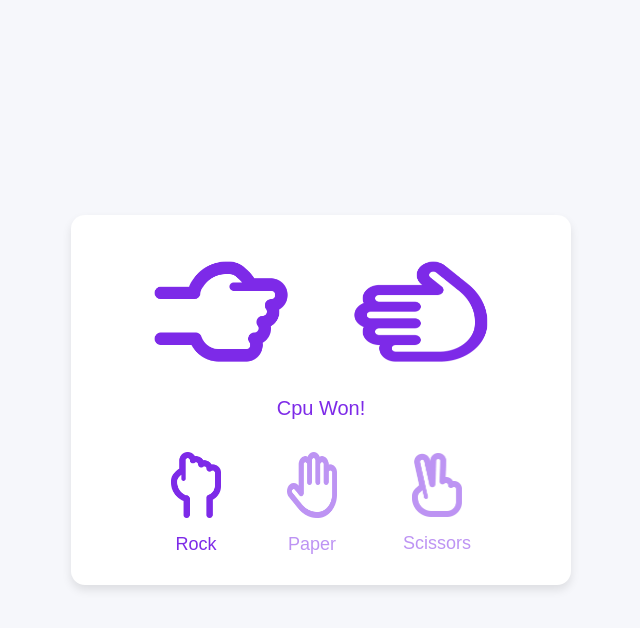
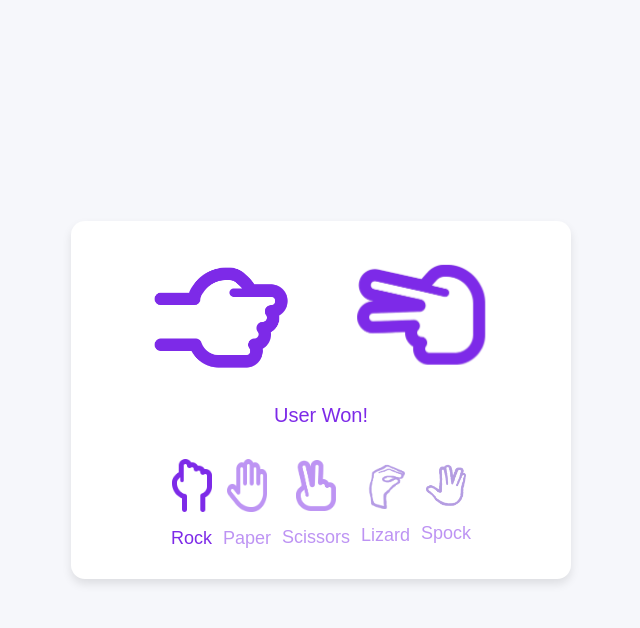
Before and after one commit to Ariel-cano/Rock-Paper-Scissors-Game, a plain HTML site: page index.html in a window 1280 px wide. Both pictures are taken after a click on the element "Rock". Shown: the whole page, without its empty margins (319-959 px from the left). Drawn offline with Linux system fonts and the light colour scheme.

Commit message:
Third
Extended Version: Rock, Paper, Scissors, Lizard, Spock
This extended version of the classic "Rock, Paper, Scissors" game introduces two additional options: Lizard and Spock, creating a more complex and engaging gameplay experience. The rules follow the original "Rock, Paper, Scissors" mechanics with the following enhancements:

Rock crushes Scissors, crushes Lizard.
Paper covers Rock, disproves Spock.
Scissors cuts Paper, decapitates Lizard.
Lizard eats Paper, poisons Spock.
Spock smashes Scissors, vaporizes Rock.
This expanded version is designed to increase the variety of outcomes and add more strategic decisions for players.

Key Features:
Includes 5 options: Rock, Paper, Scissors, Lizard, and Spock.
Expanded rules for more exciting gameplay.
Improved UI for selecting options.
Compatible with both single-player and multiplayer modes.
This version provides a more dynamic experience with an enhanced set of choices and interactions between the elements, making the game more interesting and unpredictable.

```diff
--- a/index.html
+++ b/index.html
@@ -35,6 +35,14 @@
                 <img src="images/scissors.png" alt="">
                 <p>Scissors</p>
             </span>
+            <span class="option_image">
+                <img src="images/lizard.png" alt="" class="lizard">
+                <p>Lizard</p>
+            </span>
+            <span class="option_image">
+                <img src="images/spoke.png" alt="">
+                <p>Spock</p>
+            </span>
         </div>
     </section>
 
--- a/script.js
+++ b/script.js
@@ -5,20 +5,22 @@ const gameContainer = document.querySelector('.container'),
     result = document.querySelector('.result'),
     optionImages = document.querySelectorAll('.option_image');
 
-// Массив изображений для вариантов
-const cpuImages = ["images/rock.png", "images/paper.png", "images/scissors.png"];
+
+const cpuImages = ["images/rock.png", "images/paper.png", "images/scissors.png", 'images/lizard.png', "images/spoke.png"];
 const outcomes = {
-    RR: "Draw", RP: "Cpu", RS: "User",
-    PP: "Draw", PR: "User", PS: "Cpu",
-    SS: "Draw", SP: "User", SR: "Cpu"
+    RR: "Draw", RP: "Cpu", RS: "User", RSp: "Cpu", RL: "User",
+    PP: "Draw", PR: "User", PS: "Cpu", PSp: "User", PL: "Cpu",
+    SS: "Draw", SP: "User", SR: "Cpu", SSp: "Cpu", SL: "User",
+    SpSp: "Draw", SpR: "User", SpP: "Cpu", SpL: "Cpu", SpS: "User",
+    LL: "Draw", LP: "User", LR: "Cpu", LS: "Cpu", LSp: "User"
 };
 
-// Добавляем обработчик событий для каждого изображения варианта
+
 optionImages.forEach((image, index) => {
     image.addEventListener('click', (e) => {
         console.log("User clicked an option, starting game...");
 
-        // Активируем выбранное изображение и деактивируем остальные
+
         image.classList.add('active');
         optionImages.forEach((img, idx) => {
             if (index !== idx) {
@@ -27,41 +29,49 @@ optionImages.forEach((image, index) => {
             }
         });
 
-        // Устанавливаем начальное изображение и текст ожидания
+
         userResult.src = cpuResult.src = 'images/rock.png';
         result.textContent = 'Wait...';
         console.log("Images reset to default, waiting for result...");
         gameContainer.classList.add('start');
 
-        // Задержка для выбора компьютера
+
         setTimeout(() => {
             gameContainer.classList.remove('start');
             console.log("Game animation stopped.");
 
-            // Выбор пользователя и логирование
-            const userImageSrc = e.target.querySelector('img').src;
-            userResult.src = userImageSrc;
-            console.log("User selected:", userImageSrc);
 
-            // Выбор компьютера и логирование
-            const randomIndex = Math.floor(Math.random() * 3);
+            const userImage = e.target.querySelector('img');
+            userResult.src = userImage.src;
+            console.log("User selected:", userImage.src);
+
+
+
+            const randomIndex = Math.floor(Math.random() * 5);
             const cpuImageSrc = cpuImages[randomIndex];
             cpuResult.src = cpuImageSrc;
             console.log("CPU selected:", cpuImageSrc);
 
-            // Определяем значения для сравнения (R, P, S)
-            const userValue = ["R", "P", "S"][index];
-            const cpuValue = ["R", "P", "S"][randomIndex];
+            // Добавляем или убираем класс .no-rotate для CPU
+            if (cpuImageSrc.includes('lizard')) {
+                cpuResult.classList.add('no-rotate');
+            } else {
+                cpuResult.classList.remove('no-rotate');
+            }
+
+
+            const userValue = ["R", "P", "S", "L", 'Sp'][index];
+            const cpuValue = ["R", "P", "S", 'L', 'Sp'][randomIndex];
             console.log(`User choice: ${userValue}, CPU choice: ${cpuValue}`);
 
-            // Вычисляем результат
+
             const outcome = outcomes[userValue + cpuValue];
             console.log(`Outcome calculated: ${userValue} vs ${cpuValue} -> ${outcome}`);
 
-            // Выводим результат
+
             result.textContent = outcome === "Draw" ? "Match Draw" : `${outcome} Won!`;
             console.log("Final result displayed:", result.textContent);
 
-        }, 2500); // Задержка для имитации "размышлений" компьютера
+        }, 2500);
     });
-});
+})
--- a/style.css
+++ b/style.css
@@ -44,7 +44,7 @@ body{
 }
 
 .option_image img{
-    width: 50px;
+    width: 40px;
 }
 
 .option_images{
```
Also changed, not shown: images/lizard.png (added), images/spoke.png (added).
